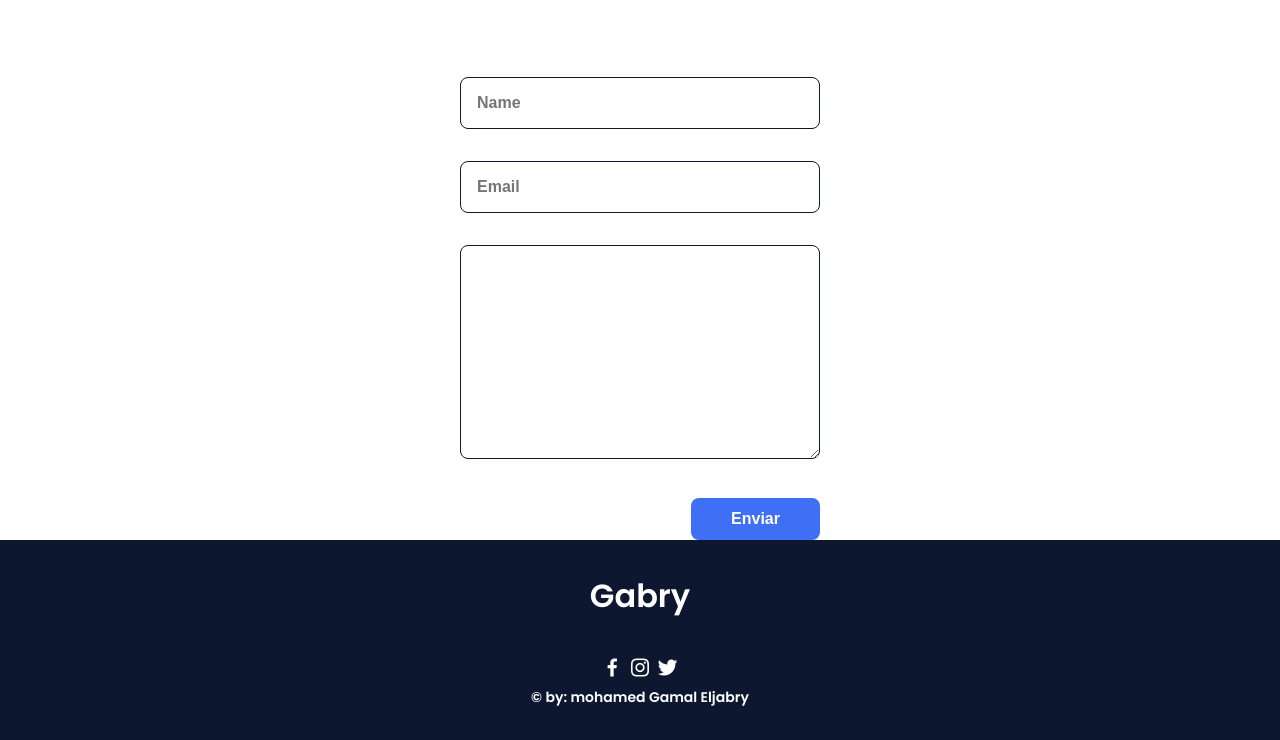
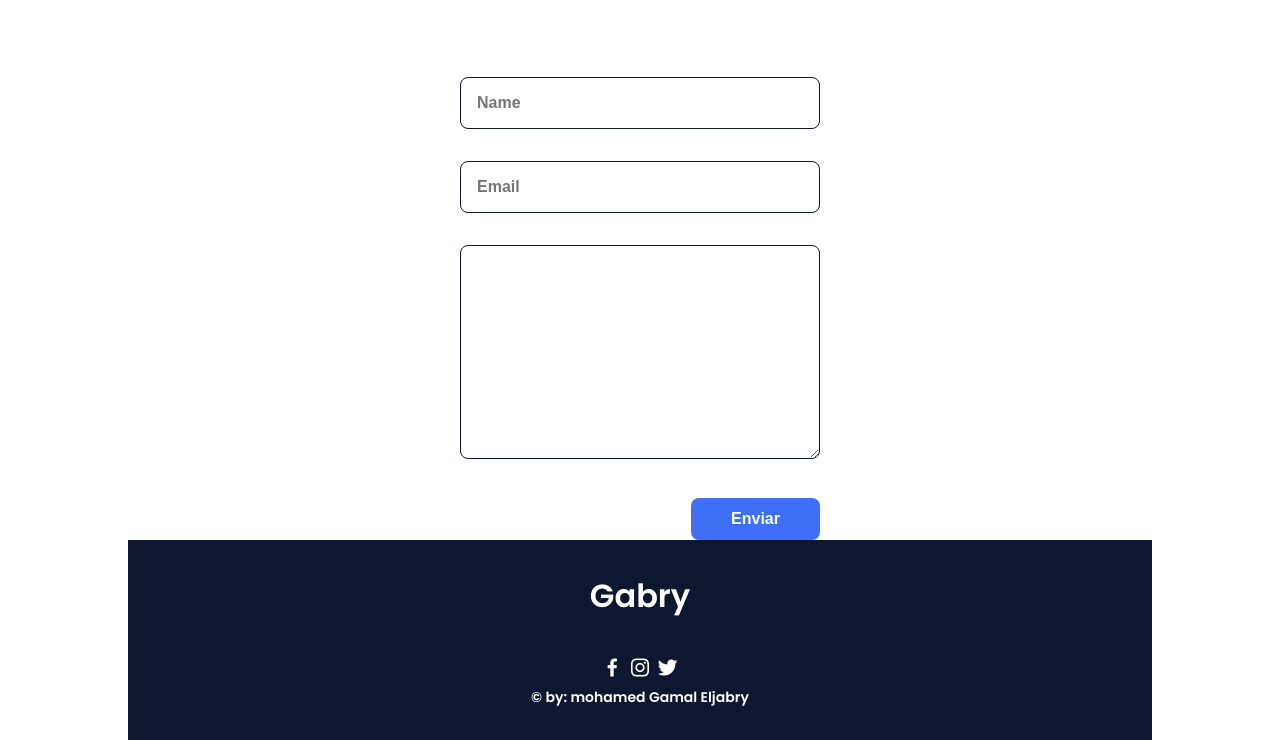
Before and after one commit to Mohamed0jabry/Gabry, a plain HTML site: page index.html in a window 1280 px wide. Shown: the part 2849-3589 px from the top of the page. Drawn offline with nearby package versions, Linux system fonts and the light colour scheme.

Commit message:
Update index.html

```diff
--- a/index.html
+++ b/index.html
@@ -178,7 +178,7 @@
         </main>
 
         <!--===== FOOTER =====-->
-        <footer class="footer">
+        <footer class="footer bd-grid">
             <p class="footer__title">Gabry</p>
             <div class="footer__social">
                 <a href="#" class="footer__icon"><i class='bx bxl-facebook' target="_blank"></i></a>
```
